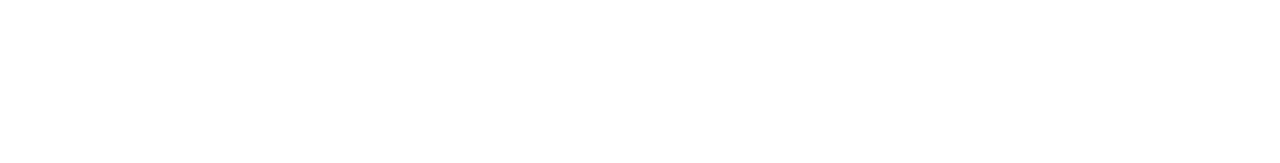
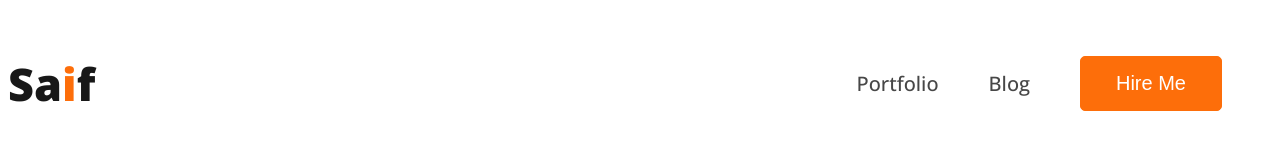
Before and after one commit to saifhossainjibon/Saif.me, a plain HTML site: page index.html in a window 1280 px wide. Drawn offline with nearby package versions, Linux system fonts and the light colour scheme.

Commit message:
added nav

```diff
--- a/index.html
+++ b/index.html
@@ -3,10 +3,26 @@
   <head>
     <meta charset="UTF-8" />
     <meta name="viewport" content="width=device-width, initial-scale=1.0" />
+    <link rel="stylesheet" href="style.css" />
+    <link rel="preconnect" href="https://fonts.googleapis.com" />
+    <link rel="preconnect" href="https://fonts.gstatic.com" crossorigin />
+    <link
+      href="https://fonts.googleapis.com/css2?family=Open+Sans:ital,wght@0,300..800;1,300..800&display=swap"
+      rel="stylesheet"
+    />
     <title>Saif Hossain Jibon</title>
   </head>
   <body>
-    <header></header>
+    <header>
+      <nav>
+        <h3 class="name-nav">Sa<span class="text-primary">i</span>f</h3>
+        <ul>
+          <li><a href="">Portfolio</a></li>
+          <li><a href="">Blog</a></li>
+          <li><button class="primaty-button">Hire Me</button></li>
+        </ul>
+      </nav>
+    </header>
     <main></main>
     <footer></footer>
   </body>
--- a/style.css
+++ b/style.css
@@ -0,0 +1,50 @@
+/* common shared style*/
+body{
+    font-family: "Open Sans", sans-serif;
+    font-optical-sizing: auto;
+    font-weight: 500;
+    font-style: normal;
+    font-variation-settings: "wdth" 100;
+}
+.text-primary {
+    color: #FD6E0A;
+}
+
+.secondary-color {
+    color: #474747;
+}
+.primaty-button{
+    color: white;
+    background-color: #FD6E0A;
+    border: 1px solid #FD6E0A;
+    font-weight: 500;
+    font-size: 20px;
+    padding: 15px 35px;
+    border-radius: 5px;
+}
+/* Nav related Style */
+nav{
+    display: flex;
+    justify-content: space-between;
+    align-items: center;
+}
+
+.name-nav{
+font-size: 45px;
+font-weight: 800;
+color: #181818;
+}
+nav > ul{
+    display: flex;
+    align-items: center;
+}
+nav li{
+    list-style: none;
+    margin-right: 50px;
+
+}
+nav a{
+    text-decoration: none;
+    color: #474747;
+    font-size: 20px;
+}
```
